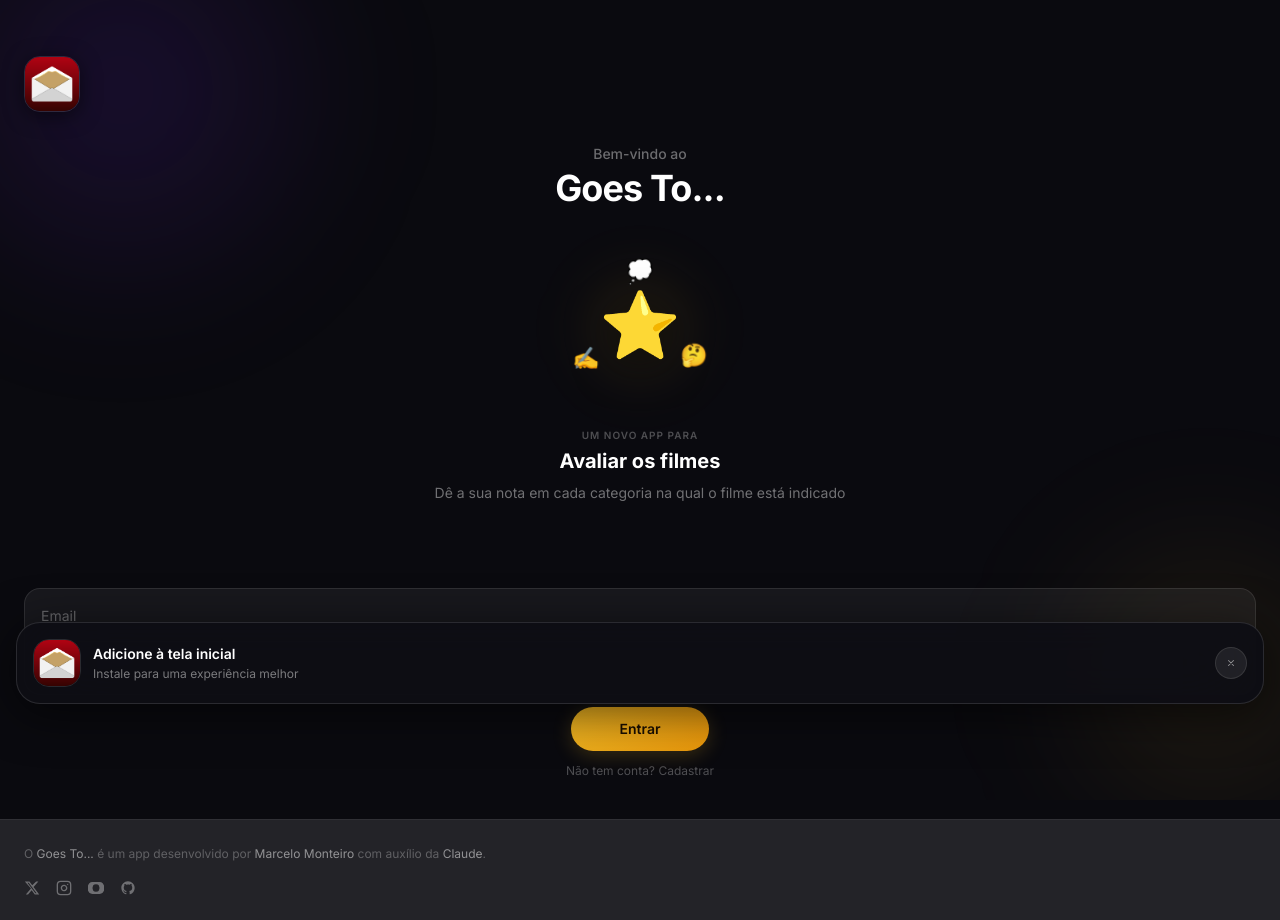
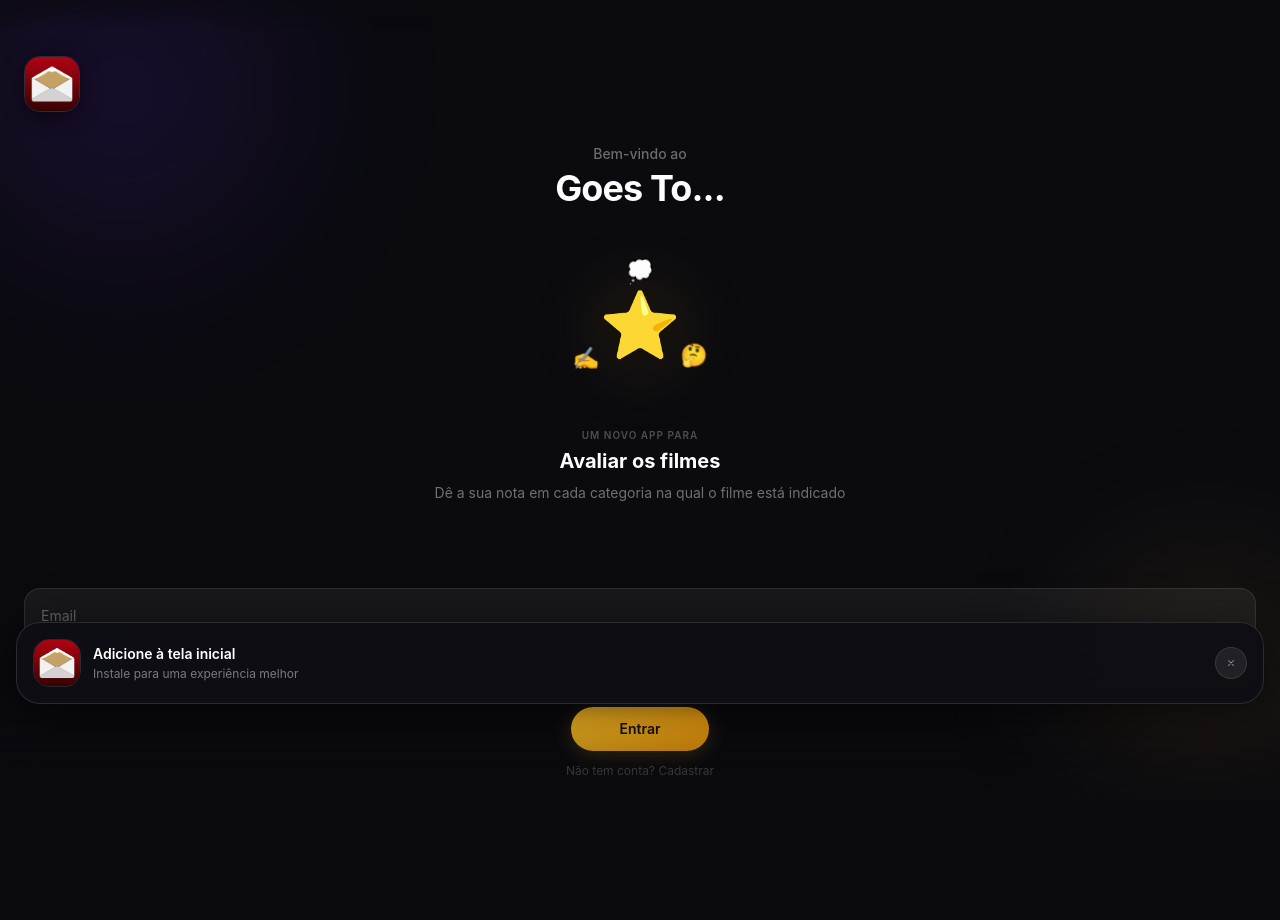
Before and after one commit to mrclmonteiro/goes-to, a Next.js app: page / in a window 1280 px wide. After the commit the page ends 800 px from the top, so only its background shows below. Built offline with nearby package versions, Linux system fonts and the light colour scheme.

Commit message:
feat: correções de bugs

```diff
--- /dev/null
+++ b/app/components/Spinner.tsx
@@ -0,0 +1,38 @@
+const N = 12
+
+export default function Spinner({ size = 32 }: { size?: number }) {
+  const bar = size * 0.09
+  const len = size * 0.27
+  const inner = size * 0.22
+
+  return (
+    <div style={{ width: size, height: size, position: 'relative' }}>
+      <style>{`
+        @keyframes apple-bar-fade {
+          0%   { opacity: 1; }
+          100% { opacity: 0.12; }
+        }
+      `}</style>
+      {Array.from({ length: N }).map((_, i) => (
+        <div
+          key={i}
+          style={{
+            position: 'absolute',
+            top: '50%',
+            left: '50%',
+            width: bar,
+            height: len,
+            marginLeft: -bar / 2,
+            marginTop: -(inner + len),
+            borderRadius: bar / 2,
+            background: 'white',
+            transform: `rotate(${i * (360 / N)}deg) translateY(0)`,
+            transformOrigin: `50% calc(100% + ${inner}px)`,
+            animation: `apple-bar-fade ${N * 0.075}s linear infinite`,
+            animationDelay: `${-(N - i) * 0.075}s`,
+          }}
+        />
+      ))}
+    </div>
+  )
+}
--- a/app/descobrir/page.tsx
+++ b/app/descobrir/page.tsx
@@ -3,6 +3,7 @@ import { useEffect, useRef, useState } from 'react'
 import { createClient } from '@/lib/supabase'
 import { fetchAllMovieData, fetchSimilarMovies, fetchPersonPhoto } from '@/lib/tmdb'
 import Link from 'next/link'
+import Spinner from '../components/Spinner'
 
 const CATEGORY_LABELS: Record<string, string> = {
   'Best Picture': 'Melhor Filme',
@@ -461,9 +462,9 @@ export default function DescobrirPage() {
       setNominations(noms)
       setAllUserFilms(allUF ?? [])
       setMyUserFilms(myUF ?? [])
-      setLoading(false)
       const data = await fetchAllMovieData(loaded.map((f: Film) => f.title))
       setMovieData(data as any)
+      setLoading(false)
       const nominees = noms
         .filter((n: Nomination) => n.nominee && PERSON_CATEGORIES.includes(n.category))
         .map((n: Nomination) => n.nominee as string)
@@ -532,7 +533,7 @@ export default function DescobrirPage() {
 
   if (loading) return (
     <main className="min-h-screen flex items-center justify-center" style={{ background: '#0a0a0f' }}>
-      <p className="text-sm animate-pulse" style={{ color: 'rgba(255,255,255,0.3)' }}>Carregando...</p>
+      <Spinner size={44} />
     </main>
   )
 
--- a/app/estante/page.tsx
+++ b/app/estante/page.tsx
@@ -4,6 +4,7 @@ import { createClient } from '@/lib/supabase'
 import { fetchAllMovieData } from '@/lib/tmdb'
 import Link from 'next/link'
 import { useRouter } from 'next/navigation'
+import Spinner from '../components/Spinner'
 import Image from 'next/image'
 import { EasterEgg, EggType } from '@/app/components/EasterEgg'
 
@@ -442,8 +443,12 @@ export default function EstantePage() {
     if (!isPWA) { setShowInstallGate(true); return }
     if (!shareRef.current) return
     const { default: html2canvas } = await import('html2canvas')
-    const canvas = await html2canvas(shareRef.current, {
+    const el = shareRef.current
+    const canvas = await html2canvas(el, {
       backgroundColor: '#0a0a0f', scale: 3, useCORS: false, allowTaint: false, logging: false,
+      scrollX: 0, scrollY: 0,
+      width: el.offsetWidth, height: el.offsetHeight,
+      windowWidth: el.offsetWidth, windowHeight: el.offsetHeight,
       onclone: (doc: Document) => { doc.documentElement.style.fontFeatureSettings = 'normal' },
     })
     canvas.toBlob(async blob => {
@@ -504,7 +509,7 @@ export default function EstantePage() {
 
   if (loading) return (
     <main className="min-h-screen flex items-center justify-center" style={{ background: '#0a0a0f' }}>
-      <p className="text-sm animate-pulse" style={{ color: 'rgba(255,255,255,0.3)' }}>Carregando...</p>
+      <Spinner size={44} />
     </main>
   )
 
@@ -1289,8 +1294,12 @@ export default function EstantePage() {
               if (!isPWA) { setBolaoResultsOpen(false); setTimeout(() => setShowInstallGate(true), 420); return }
               if (!bolaoShareRef.current) return
               const { default: html2canvas } = await import('html2canvas')
-              const canvas = await html2canvas(bolaoShareRef.current, {
+              const el = bolaoShareRef.current
+              const canvas = await html2canvas(el, {
                 backgroundColor: '#0a0a0f', scale: 3, useCORS: false, allowTaint: false, logging: false,
+                scrollX: 0, scrollY: 0,
+                width: el.offsetWidth, height: el.offsetHeight,
+                windowWidth: el.offsetWidth, windowHeight: el.offsetHeight,
               })
               canvas.toBlob(async blob => {
                 if (!blob) return
--- a/app/filme-externo/page.tsx
+++ b/app/filme-externo/page.tsx
@@ -2,6 +2,7 @@
 /* eslint-disable @typescript-eslint/no-explicit-any */
 import { useEffect, useRef, useState, Suspense } from 'react'
 import { useRouter, useSearchParams } from 'next/navigation'
+import Spinner from '../components/Spinner'
 
 type Cast = { name: string; character: string; photo: string | null }
 type Streaming = { name: string; logo: string | null }
@@ -153,7 +154,7 @@ function ExternalFilmContent() {
 
   if (loading) return (
     <main className="min-h-screen flex items-center justify-center" style={{ background: '#0a0a0f' }}>
-      <p className="text-sm animate-pulse" style={{ color: 'rgba(255,255,255,0.3)' }}>Carregando...</p>
+      <Spinner size={44} />
     </main>
   )
 
@@ -372,7 +373,7 @@ export default function ExternalFilmPage() {
   return (
     <Suspense fallback={
       <main className="min-h-screen flex items-center justify-center" style={{ background: '#0a0a0f' }}>
-        <p className="text-sm animate-pulse" style={{ color: 'rgba(255,255,255,0.3)' }}>Carregando...</p>
+        <Spinner size={44} />
       </main>
     }>
       <ExternalFilmContent />
--- a/app/filmes/[id]/page.tsx
+++ b/app/filmes/[id]/page.tsx
@@ -4,6 +4,7 @@ import { useEffect, useRef, useState } from 'react'
 import { useParams, useRouter } from 'next/navigation'
 import { createClient } from '@/lib/supabase'
 import { fetchMovieDetails } from '@/lib/tmdb'
+import Spinner from '../../components/Spinner'
 
 // ── Helpers ──────────────────────────────────────────────────────────
 
@@ -423,7 +424,7 @@ export default function FilmePage() {
 
   if (loading) return (
     <main className="min-h-screen flex items-center justify-center" style={{ background: '#0a0a0f' }}>
-      <p className="text-sm animate-pulse" style={{ color: 'rgba(255,255,255,0.3)' }}>Carregando...</p>
+      <Spinner size={44} />
     </main>
   )
   if (!film) return (
--- a/app/filmes/page.tsx
+++ b/app/filmes/page.tsx
@@ -3,6 +3,7 @@ import { useEffect, useState, useRef } from 'react'
 import { createClient } from '@/lib/supabase'
 import { fetchAllMovieData, fetchPersonPhoto } from '@/lib/tmdb'
 import Link from 'next/link'
+import Spinner from '../components/Spinner'
 
 const OSCAR_DATE = new Date('2026-03-15T23:00:00Z')
 const HERO_DURATION = 6000
@@ -325,9 +326,9 @@ export default function FilmesPage() {
       setUserFilms(userFilmsData ?? [])
       setAllUserFilms(allFilmsData ?? [])
       setCatRatings(catRatingsData ?? [])
-      setLoading(false)
       const data = await fetchAllMovieData(loaded.map((f: Film) => f.title))
       setMovieData(data)
+      setLoading(false)
       const noms = nominationsData ?? []
       const nominees = noms
         .filter((n: Nomination) => n.nominee && PERSON_CATEGORIES.includes(n.category))
@@ -464,7 +465,7 @@ export default function FilmesPage() {
 
   if (loading) return (
     <main className="min-h-screen flex items-center justify-center" style={{ background: '#0a0a0f' }}>
-      <p className="text-sm animate-pulse" style={{ color: 'rgba(255,255,255,0.3)' }}>Carregando...</p>
+      <Spinner size={44} />
     </main>
   )
 
--- a/app/globals.css
+++ b/app/globals.css
@@ -45,10 +45,24 @@
 * { box-sizing: border-box; }
 
 html, body {
+  height: 100%;
+  overflow: hidden;
   background-color: var(--bg);
   color: var(--fg);
+  font-family: -apple-system, BlinkMacSystemFont, var(--font-inter), sans-serif;
   -webkit-font-smoothing: antialiased;
-  overscroll-behavior: none;
+}
+
+/* Container de scroll real — único elemento que rola no app */
+#app-scroll {
+  height: 100%;
+  overflow-y: scroll;
+  /* inércia / momentum (iOS WebKit) */
+  -webkit-overflow-scrolling: touch;
+  /* rubber-band nas bordas sem propagar ao browser */
+  overscroll-behavior-y: contain;
+  /* scroll suave para scrollIntoView / links âncora */
+  scroll-behavior: smooth;
 }
 
 ::-webkit-scrollbar { display: none; }
--- a/app/layout.tsx
+++ b/app/layout.tsx
@@ -7,7 +7,7 @@ import InstallBanner from './components/InstallBanner'
 
 export const dynamic = 'force-dynamic'
 
-const inter = Inter({ subsets: ['latin'] })
+const inter = Inter({ subsets: ['latin'], variable: '--font-inter' })
 
 export const metadata: Metadata = {
   title: 'Goes To...',
@@ -29,9 +29,25 @@ export const viewport: Viewport = {
 
 export default function RootLayout({ children }: { children: React.ReactNode }) {
   return (
-    <html lang="pt-BR">
-      <body className={inter.className}>
-        {children}
+    <html lang="pt-BR" className={inter.variable}>
+      <body>
+        <div id="app-scroll">
+          {children}
+        </div>
+        {/* gradiente topo — cobre status bar / relógio */}
+        <div style={{
+          position: 'fixed', top: 0, left: 0, right: 0, zIndex: 40,
+          height: 'calc(env(safe-area-inset-top) + 28px)',
+          background: 'linear-gradient(to bottom, rgba(10,10,15,0.55) 0%, transparent 100%)',
+          pointerEvents: 'none',
+        }} />
+        {/* gradiente inferior — suaviza a borda do bottom nav */}
+        <div style={{
+          position: 'fixed', bottom: 0, left: 0, right: 0, zIndex: 40,
+          height: 'calc(env(safe-area-inset-bottom) + 80px)',
+          background: 'linear-gradient(to top, rgba(10,10,15,0.55) 0%, transparent 100%)',
+          pointerEvents: 'none',
+        }} />
         <BottomNavWrapper />
         <InstallBanner/>
       </body>
```
